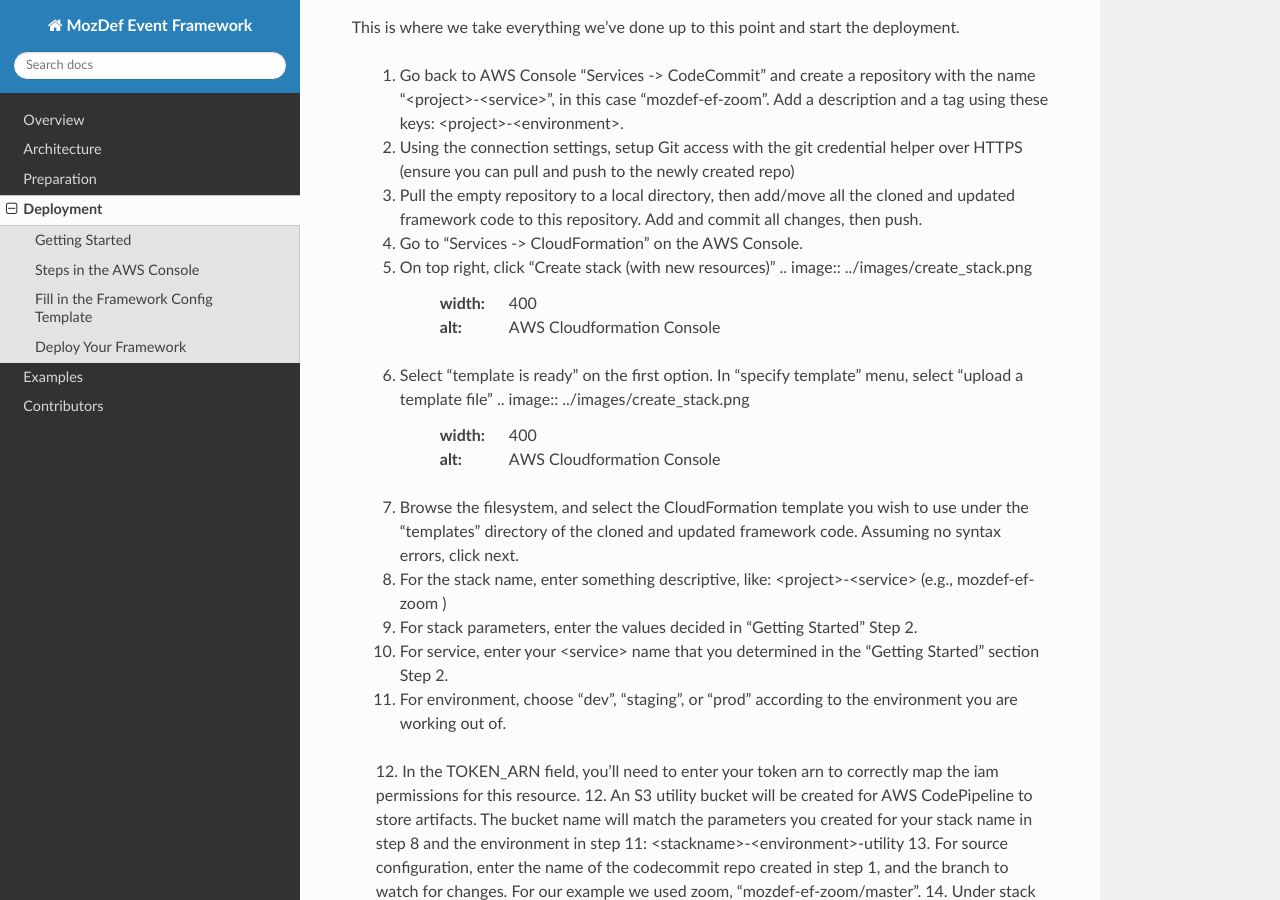
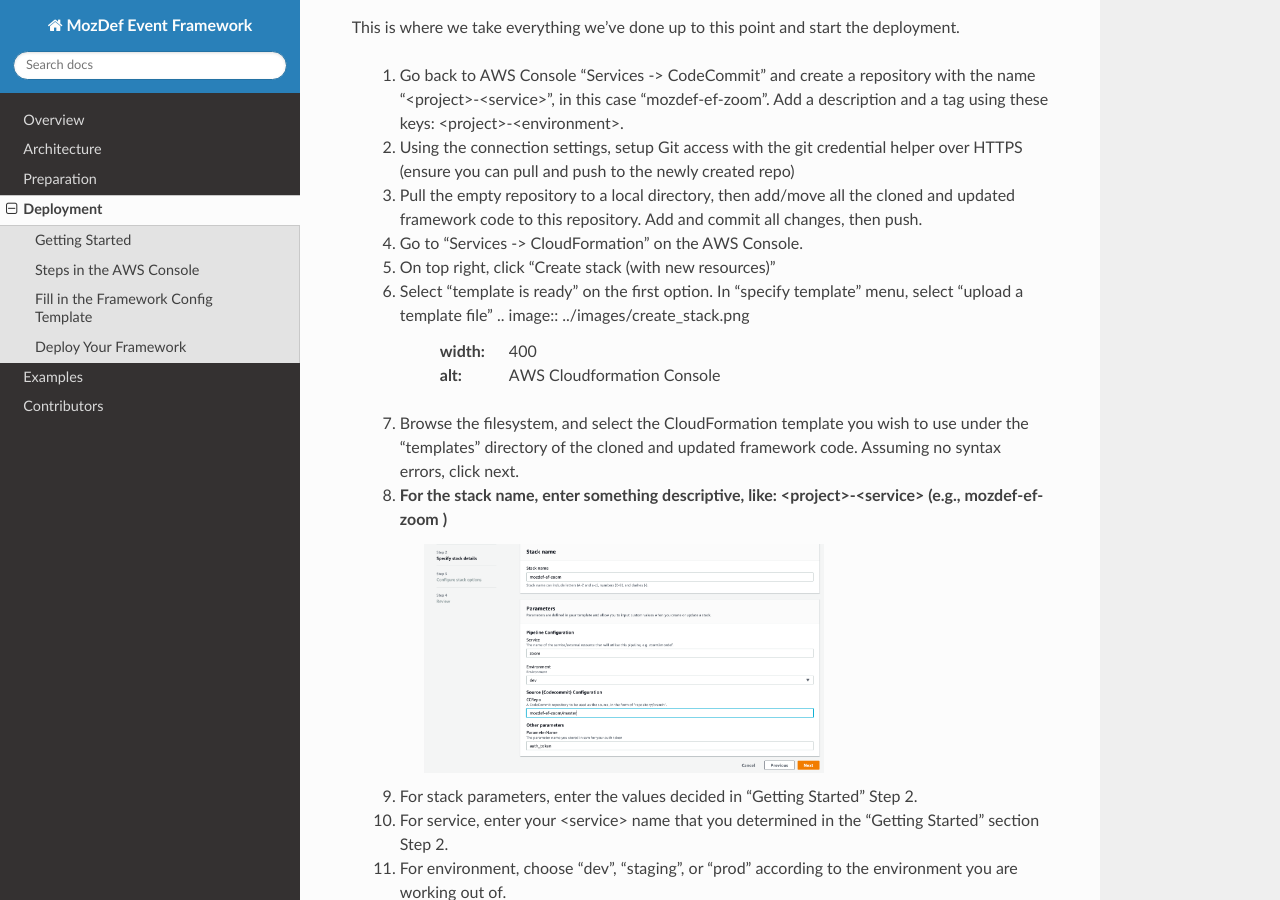
Before and after one commit to mozilla/mozdef-event-framework, a Sphinx documentation site: the page built from docs/source/usage/deployment.rst, in a window 1280 px wide and 900 px high, scrolled down 2832 px. Built offline with Sphinx 7.4.7 and the Read the Docs theme 2.0.0, drawn with Linux system fonts in a browser that asks for light colours.

Commit message:
adding screenshots to documentation

```diff
--- a/docs/source/usage/deployment.rst
+++ b/docs/source/usage/deployment.rst
@@ -105,10 +105,6 @@
   3. Pull the empty repository to a local directory, then add/move all the cloned and updated framework code to this repository. Add and commit all changes, then push.
   4. Go to “Services -> CloudFormation” on the AWS Console.
   5. On top right, click “Create stack (with new resources)”
-     .. image:: ../images/create_stack.png
-        :width: 400
-        :alt: AWS Cloudformation Console
-
   6. Select “template is ready” on the first option. In “specify template” menu, select “upload a template file”
      .. image:: ../images/create_stack.png
         :width: 400
@@ -116,6 +112,10 @@
 
   7. Browse the filesystem, and select the CloudFormation template you wish to use under the “templates” directory of the cloned and updated framework code. Assuming no syntax errors, click next.
   8. For the stack name, enter something descriptive, like: <project>-<service> (e.g., mozdef-ef-zoom )
+      .. image:: ../images/stack_details.png
+        :width: 400
+        :alt: AWS Cloudformation Console
+
   9. For stack parameters, enter the values decided in "Getting Started" Step 2.
   10. For service, enter your <service> name that you determined in the "Getting Started" section Step 2.
   11. For environment, choose “dev”, "staging", or "prod" according to the environment you are working out of.
```
Also changed, not shown: docs/source/images/stack_details.png (added).
